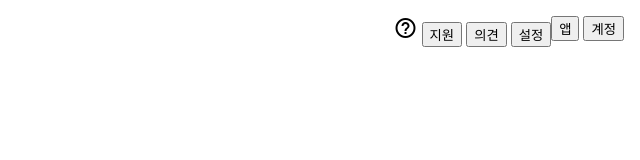
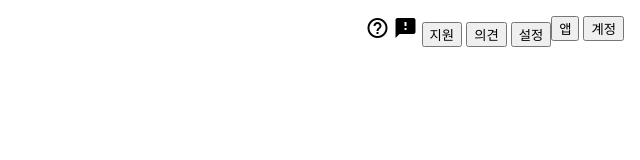
Before and after one commit to joan-KIM/google-meet-clone, a plain HTML site: page index.html in a window 1280 px wide. Shown: the full height of the page, 640-1280 px from the left. Drawn offline with Linux system fonts and the light colour scheme; a small style sheet from the web is missing.

Commit message:
아이콘 추가

```diff
--- a/index.html
+++ b/index.html
@@ -17,6 +17,7 @@
         </div>
         <div class = "icon_container">
             <i class="material-icons">help_outline</i>
+            <span class="material-icons">feedback</span>
             <button>지원</button>
             <button>의견</button>
             <button>설정</button>
```
